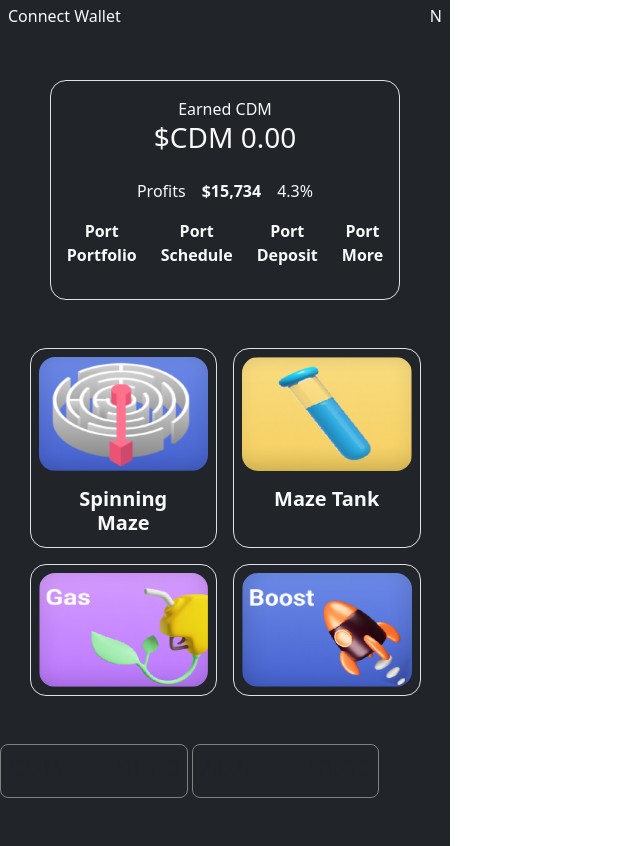
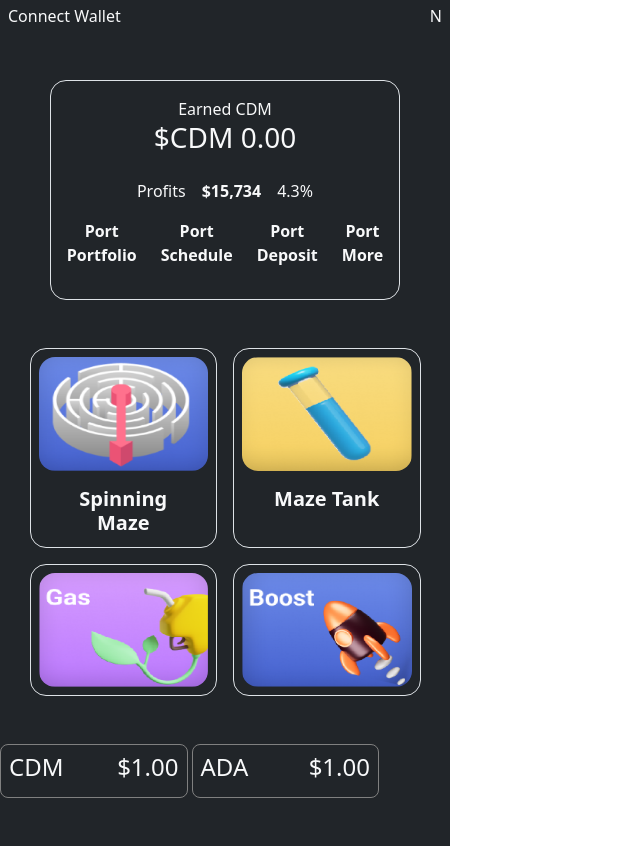
Before and after one commit to Josh2580/crpto, a React (Vite) app: page / in a window 1280 px wide. Shown: the whole page, without its empty margins (0-640 px from the left). Built offline with nearby package versions, Linux system fonts and the light colour scheme.

Commit message:
color down

```diff
--- a/src/components/Dollar.jsx
+++ b/src/components/Dollar.jsx
@@ -16,7 +16,7 @@ let md = 5;
 
 const Dollar = () => {
   return (
-    <div className="d-flex flex-wrap gap-1 mb-5">
+    <div className="d-flex flex-wrap gap-1 mb-5 text-light">
       <Col xs={xs} sm={sm} md={md} className={BSCol} style={ColStyle}>
         <div>
           <h4>CDM</h4>
```
